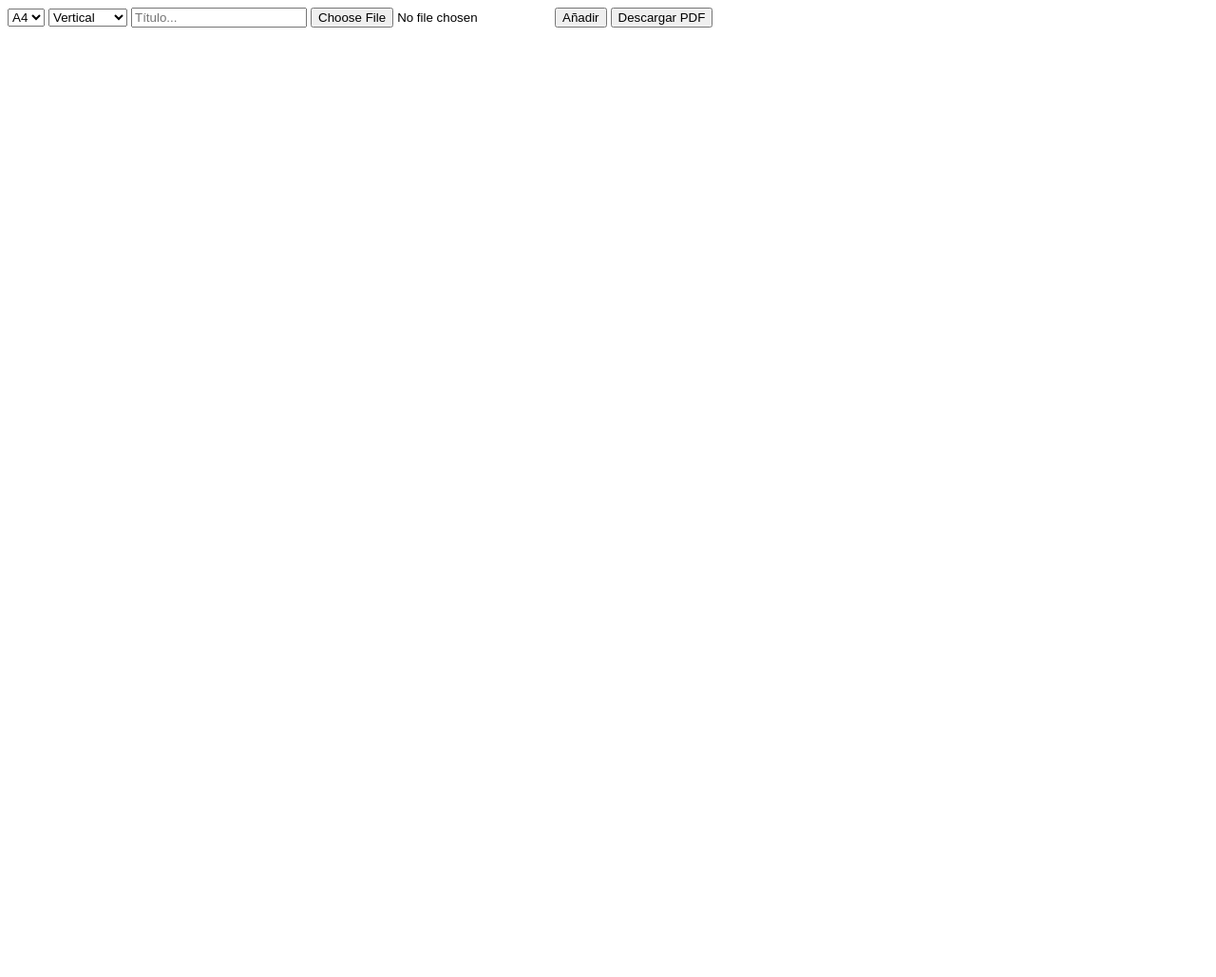
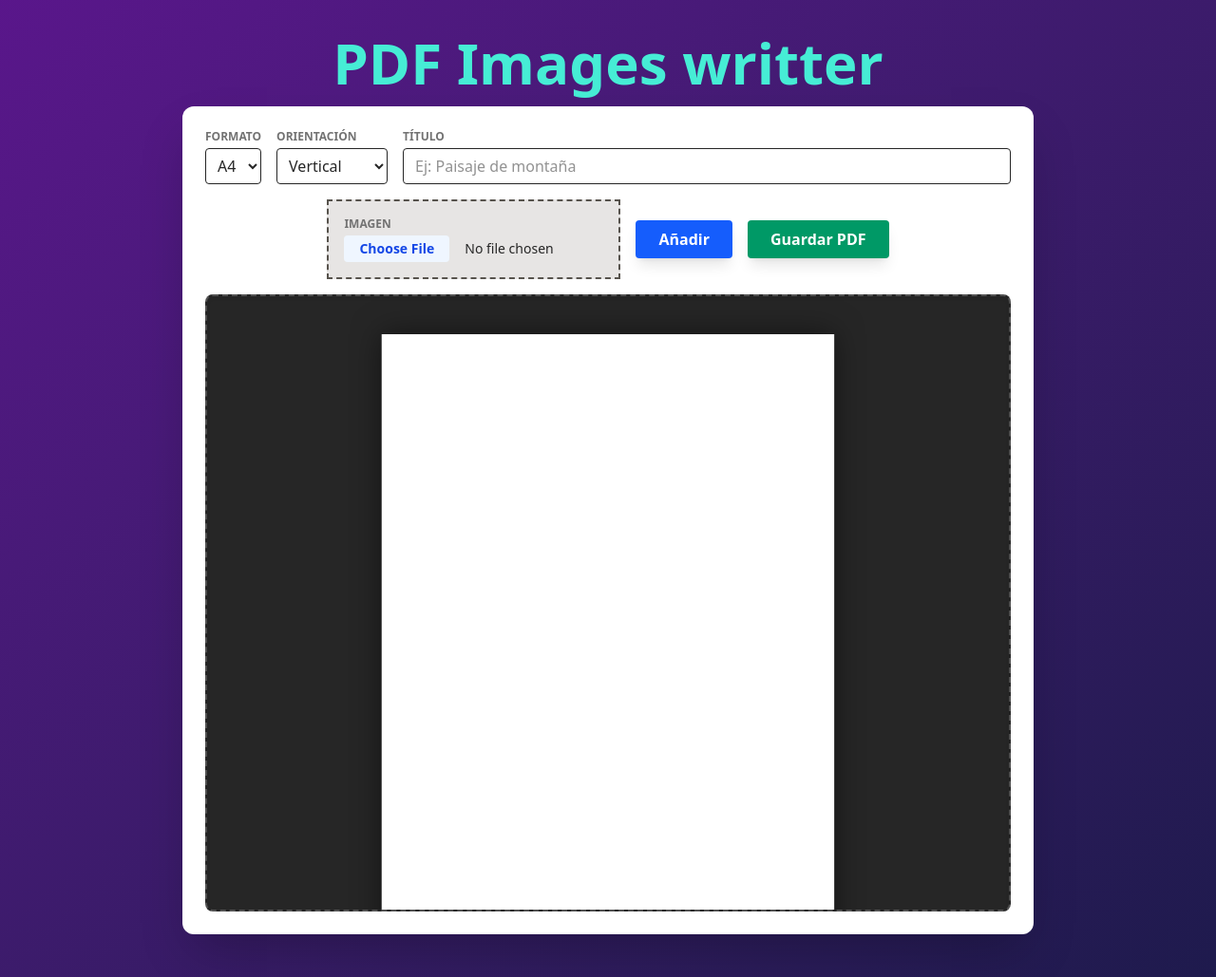
Before and after one commit to AntonioDavid333/pdf-images-writter, a website: page index.html in a window 1280 px wide. Shown: the top 1029 px of the page at 95% size. Drawn offline with nearby package versions, Linux system fonts and the light colour scheme.

Commit message:
pre-stylized

```diff
--- a/index.html
+++ b/index.html
@@ -3,6 +3,7 @@
 <head>
     <meta charset="UTF-8">
     <title>Generador Pro Escalado</title>
+    <link rel="stylesheet" href="src/output.css">
     <script src="https://cdnjs.cloudflare.com/ajax/libs/html2canvas/1.4.1/html2canvas.min.js"></script>
     <script src="https://cdnjs.cloudflare.com/ajax/libs/jspdf/2.5.1/jspdf.umd.min.js"></script>
     <style>
@@ -19,25 +20,50 @@
         }
     </style>
 </head>
-<body>
+<body class="bg-linear-to-br from-purple-900 to-indigo-950 text-white min-h-screen flex flex-col items-center p-5">
+    <h1 class="text-6xl text-teal-300 font-extrabold text-shadow-amber-200 text-shadow-2xl m-4" >PDF Images writter</h1>
 
-<div class="controls">
-    <select id="fmt">
+    <div class="bg-white text-neutral-800 p-6 rounded-xl shadow-2xl mb-8 w-full max-w-4xl flex flex-wrap gap-4 items-center justify-center z-50">
+        <div class="flex flex-col gap-1">
+            <label class="text-xs font-bold uppercase text-neutral-500">Formato</label>
+            <select id="fmt" class="border rounded px-2 py-1.5 focus:ring-2 focus:ring-blue-500 outline-none">
                 <option value="a4">A4</option>
                 <option value="a3">A3</option>
             </select>
-    <select id="ori">
+        </div>
+
+        <div class="flex flex-col gap-1">
+            <label class="text-xs font-bold uppercase text-neutral-500">Orientación</label>
+            <select id="ori" class="border rounded px-2 py-1.5 focus:ring-2 focus:ring-blue-500 outline-none">
                 <option value="p">Vertical</option>
                 <option value="l">Horizontal</option>
             </select>
-    <input type="text" id="titulo" placeholder="Título...">
-    <input type="file" id="imgInp" accept="image/*">
-    <button class="btn-add">Añadir</button>
-    <button class="btn-save">Descargar PDF</button>
         </div>
 
-<div class="preview-area">
-    <div id="folio-real"></div>
+        <div class="flex flex-col gap-1 grow">
+            <label class="text-xs font-bold uppercase text-neutral-500">Título</label>
+            <input type="text" id="titulo" placeholder="Ej: Paisaje de montaña" class="border rounded px-3 py-1.5 outline-none focus:border-blue-500">
+        </div>
+
+        <div class="flex gap-4">
+
+            <div class="flex flex-col gap-1 p-4 border-2 border-dashed border-stone-600 bg-stone-200">
+                <label class="text-xs font-bold uppercase text-neutral-500">Imagen</label>
+                <input type="file" id="imgInp" accept="image/*" class="text-sm file:mr-4 file:py-1 file:px-4 file:rounded file:border-0 file:text-sm file:font-semibold file:bg-blue-50 file:text-blue-700 hover:file:bg-blue-100 cursor:pointer">
+            </div>
+
+
+            <div class="flex gap-4 justify-between items-center m-auto">
+                <button class="btn-add bg-blue-600 hover:bg-blue-700 text-white font-bold py-2 px-6 rounded transition-colors shadow-lg">Añadir</button>
+
+            </div>
+        </div>
+
+        <button class="btn-save bg-emerald-600 hover:bg-emerald-700 text-white font-bold py-2 px-6 rounded transition-colors shadow-lg">Guardar PDF</button>
+
+        <div class="w-full h-162.5 bg-neutral-800 border-2 border-dashed border-neutral-600 rounded-lg overflow-auto flex justify-center p-10 shadow-inner">
+            <div id="folio-real" class="bg-white text-black shadow-[0_0_50px_rgba(0,0,0,0.5)] grid grid-cols-[repeat(auto-fill,minmax(70mm,1fr))] auto-rows-min gap-[10mm] p-[15mm] shrink-0 transition-transform duration-300">
+            </div>
         </div>
 
 <script>
--- /dev/null
+++ b/src/input.css
@@ -0,0 +1 @@
+@import "tailwindcss";
```
Also changed, not shown: package.json (added, +25 -0 lines), src/output.css (added), 1 other file. Lines whose indentation alone changed are shown as unchanged.
